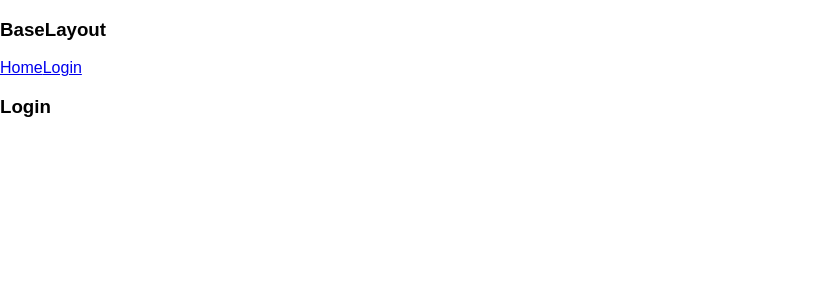
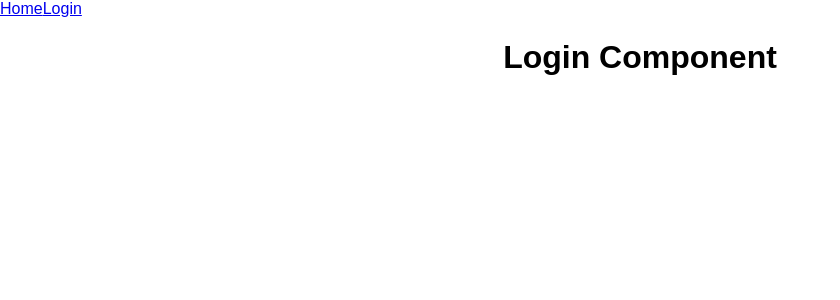
Before and after one commit to Generosity-Market/front_end_POC, a React (Create React App) app: page /login in a window 1280 px wide. Shown: the top 300 px of the page, without its empty margins (0-840 px from the left). Built offline with nearby package versions, Linux system fonts and the light colour scheme.

Commit message:
added some text to the login and app components. Testing git tools on windows as well

```diff
--- a/src/components/App.js
+++ b/src/components/App.js
@@ -6,6 +6,7 @@ class App extends Component {
   render() {
     return (
       <div className="App">
+        <h1>Home Component</h1>
         <header className="App-header">
           <img src={logo} className="App-logo" alt="logo" />
           <h1 className="App-title">Welcome to React</h1>
--- a/src/components/BaseLayout.js
+++ b/src/components/BaseLayout.js
@@ -6,7 +6,6 @@ export default class BaseLayout extends Component {
   render() {
     return (
       <div className="Baselayout">
-        <h3>BaseLayout</h3>
         <Link to="/">Home</Link>
         <Link to="/login">Login</Link>
         {this.props.children}
--- a/src/components/Login.js
+++ b/src/components/Login.js
@@ -6,7 +6,7 @@ export default class Login extends Component {
   render() {
     return(
       <div className='Login'>
-        <h3>Login</h3>
+        <h1 style={{textAlign: "center"}}>Login Component</h1>
       </div>
     )
   }
```
Also changed, not shown: 1 other file (tests, documents, lock files or other folders).
